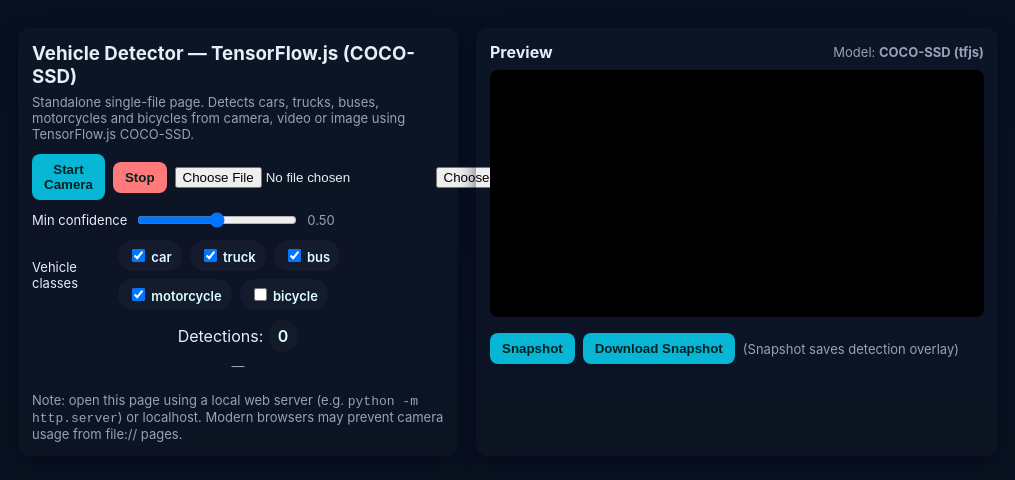
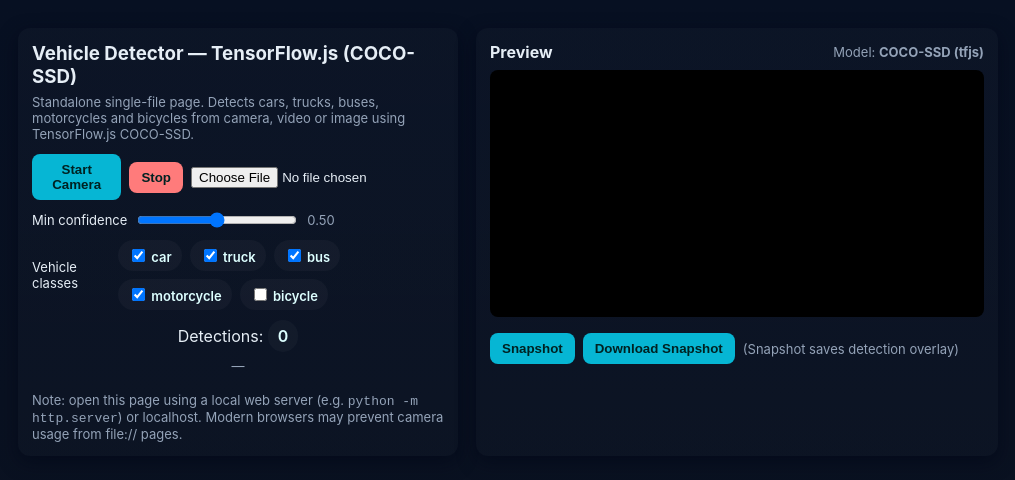
Before and after one commit to SparkScratch-P/smart-traffic-signal, a plain HTML site: page vehicle_detector_blr_L1V3.html in a window 1280 px wide. Shown: the whole page, without its empty margins (132-1147 px from the left). Drawn offline with Linux system fonts and the light colour scheme; a script that the page names is missing.

Commit message:
Update vehicle_detector_blr_L1V3.html
removed extra "choose button"

```diff
--- a/vehicle_detector_blr_L1V3.html
+++ b/vehicle_detector_blr_L1V3.html
@@ -35,7 +35,6 @@
           <button id="btn-camera" class="btn">Start Camera</button>
           <button id="btn-stop" class="btn" style="background:#ff7b7b">Stop</button>
           <input id="file-video" type="file" accept="video/*" />
-          <input id="file-image" type="file" accept="image/*" />
         </div>
 
         <div class="row">
```
